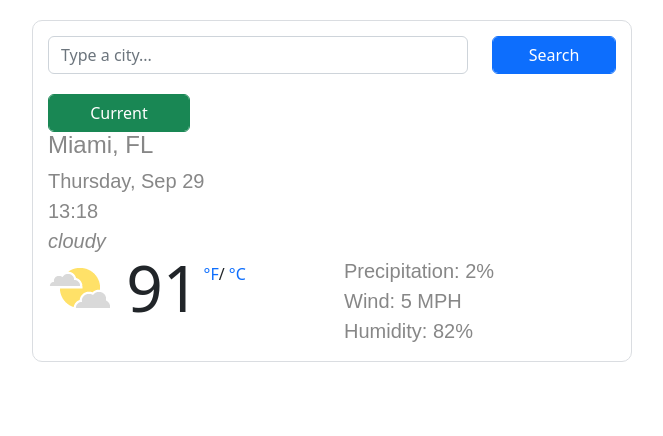
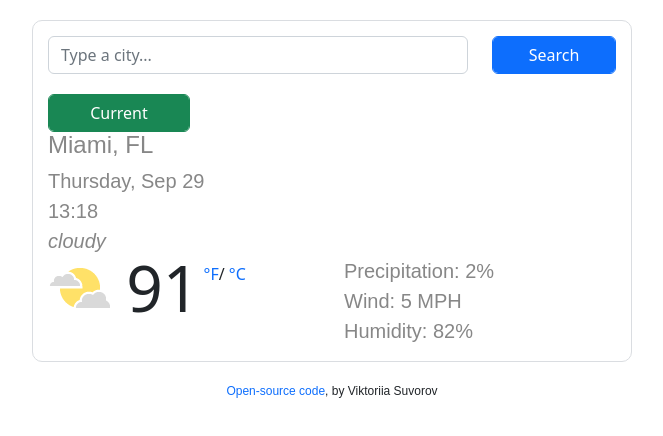
Before and after one commit to Viki333221/Empty-folder, a plain HTML site: page index.html in a window 1280 px wide. Shown: the whole page, without its empty margins (308-971 px from the left). Drawn offline with nearby package versions, Linux system fonts and the light colour scheme; no server answers.

Commit message:
Added link to GitHub repository

```diff
--- a/index.html
+++ b/index.html
@@ -77,6 +77,10 @@
         </div>
       </div>
     </div>
+        <div class="link to my repository" id="repository">
+          <a href="https://github.com/Viki333221/Empty-folder" target="_blank">Open-source code</a>, by Viktoriia Suvorov
+        </div>
+
     <script src="index.js"></script>
   </body>
 </html>
--- a/styles.css
+++ b/styles.css
@@ -44,3 +44,8 @@ a {
 .search-form {
   margin-bottom: 20px;
 }
+.repository {
+  font-size: 12px;
+  font-family: Arial, Helvetica, sans-serif;
+  text-align: center;
+}
```
